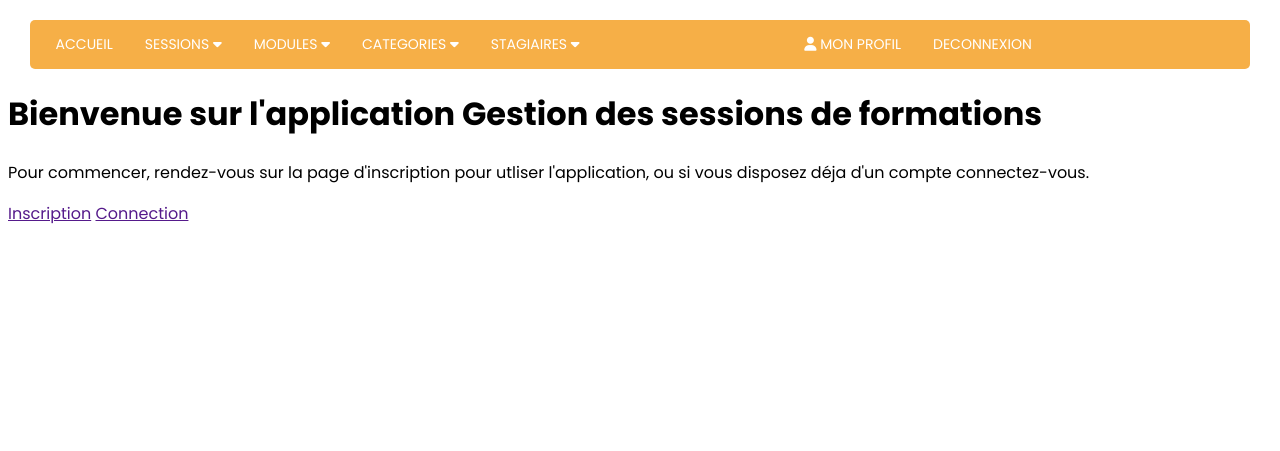
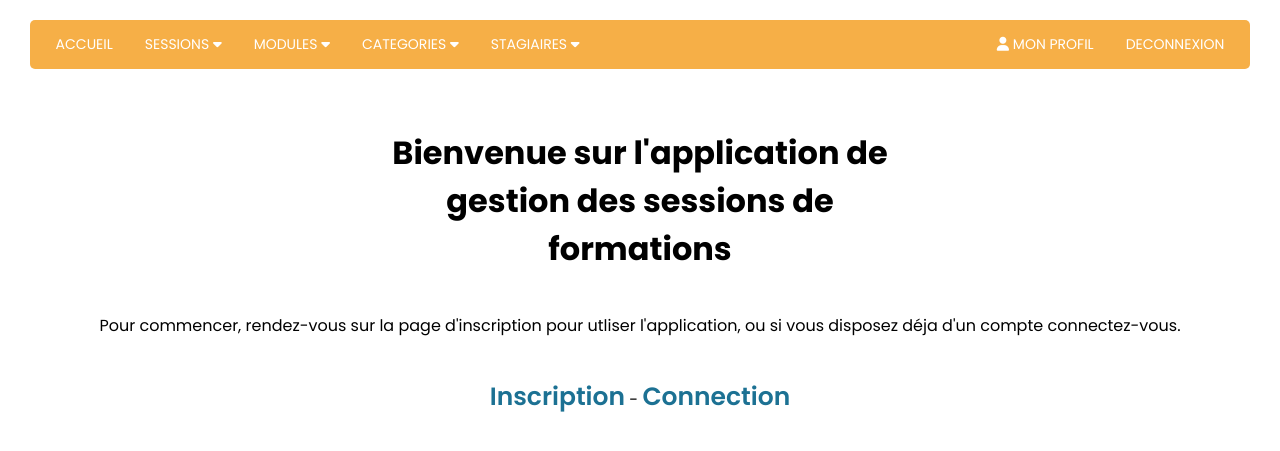
Before and after one commit to JeanNoLimit/ProjetSession, a Symfony app: template templates/home/index.html.twig in a window 1280 px wide. Shown: the top 451 px of the page. Run offline with Twig, Linux system fonts and the light colour scheme; the template is opened without the code that fills it, so the values that code supplies are empty; some libraries are stand-ins or nearby versions.

Commit message:
Css page d'accueil

```diff
--- a/public/css/style.css
+++ b/public/css/style.css
@@ -4,3 +4,34 @@
 * {
   font-family: poppins;
 }
+
+.container{
+    max-width: 90%;
+    margin: 60px auto;
+}
+
+
+/*************************************HomePage ***************************************/
+
+.homeTitle{
+    max-width: 500px;
+    margin: auto;
+    text-align: center;
+}
+
+.description{
+    margin: 40px auto;
+    text-align: center;
+
+}
+
+.description a{
+    text-decoration: none;
+    font-size: 25px;
+    font-weight: 600;
+    color: #1C7193;
+}
+
+.description a:hover{
+    color: #2bacdf;
+}
--- a/templates/home/index.html.twig
+++ b/templates/home/index.html.twig
@@ -3,11 +3,12 @@
 {% block title %}Bienvenue sur le projet Session!{% endblock %}
 
 {% block body %}
+
     <div class="container">
-        <h1 class="homeTitle">Bienvenue sur l'application Gestion des sessions de formations</h1>
+        <h1 class="homeTitle">Bienvenue sur l'application de gestion des sessions de formations</h1>
         {# <p>Insérer description de l'application</p> #}
-        <p>Pour commencer, rendez-vous sur la page d'inscription pour utliser l'application, ou si vous disposez déja d'un compte connectez-vous.</p>
-        <a href="">Inscription</a> <a href="">Connection</a>
+        <p class="description">Pour commencer, rendez-vous sur la page d'inscription pour utliser l'application, ou si vous disposez déja d'un compte connectez-vous.</p>
+        <p class="description"><a href="">Inscription</a> - <a href="">Connection</a></p>
 
     </div>
 
--- a/templates/partial/_header.html.twig
+++ b/templates/partial/_header.html.twig
@@ -43,9 +43,9 @@
     <div class="rightNav">
         <a href="#"><i class="fa-solid fa-user"></i> MON PROFIL</a>
         <a href="#">DECONNEXION</a>
+        <a href="javascript:void(0);" class="icon" onclick="navFunction()">&#9776;</a>
     </div>
-    <div class="rightNavButton">
     {# Bouton à droite de la navBar lorsque la largeur de la page est inférieur à 600px #}
-    <a href="javascript:void(0);" class="icon" onclick="navFunction()">&#9776;</a>
-    </div>
+
+
 </div>
```
